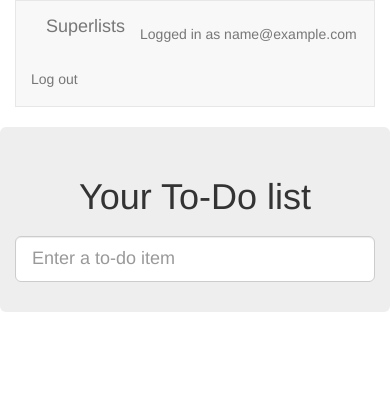
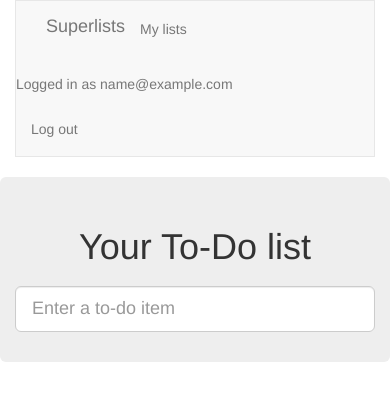
Before and after one commit to wrCisco/superlists-tdd-book, a Django app: template lists/templates/lists/list.html in a window 390 px wide. Shown: the top 401 px of the page. Run offline with Django 3.2, Linux system fonts and the light colour scheme; the template is opened without the code that fills it: values that come from a table or form of the project are taken from there, others are empty; the visitor is signed in with stand-in values (Sample User, id 1); some libraries are stand-ins or nearby versions.

Commit message:
Url, placeholder view, and first-cut templates for my_lists

```diff
--- a/lists/templates/lists/base.html
+++ b/lists/templates/lists/base.html
@@ -15,6 +15,9 @@
         <div class="container-fluid">
           <a class="navbar-brand" href="/">Superlists</a>
           {% if user.email %}
+	  <ul class="nav navbar-nav navbar-left">
+            <li><a href="{% url 'my_lists' user.email %}">My lists</a></li>
+          </ul>
           <ul class="nav navbar-nav navbar-right">
             <li class="navbar-text">Logged in as {{ user.email }}</li>
             <li><a href="{% url 'logout' %}">Log out</a></li>
@@ -47,6 +50,7 @@
         <div class="col-md-6 col-md-offset-3 jumbotron">
           <div class="text-center">
             <h1>{% block header_text %}{% endblock %}</h1>
+            {% block list_form %}
             <form method="POST" action="{% block form_action %}{% endblock %}">
               {{ form.text }}
               {% csrf_token %}
@@ -56,6 +60,7 @@
               </div>
 	      {% endif %}
             </form>
+            {% endblock %}
           </div>
         </div>
       </div>
@@ -63,6 +68,13 @@
       <div class="row">
         <div class="col-md-6 col-md-offset-3">
           {% block table %}
+          {% endblock %}
+        </div>
+      </div>
+
+      <div class="row">
+        <div class="col-md-6 col-md-offset-3">
+          {% block extra_content %}
           {% endblock %}
         </div>
       </div>
--- a/lists/urls.py
+++ b/lists/urls.py
@@ -20,4 +20,5 @@ from lists import views
 urlpatterns = [
     url(r'^new$', views.new_list, name='new_list'),
     url(r'^(\d+)/$', views.view_list, name='view_list'),
+    url(r'^users/(.+)/$', views.my_lists, name='my_lists'),
 ]
--- a/lists/views.py
+++ b/lists/views.py
@@ -40,3 +40,6 @@ def new_list(request):
         return redirect(list_)
     else:
         return render(request, 'lists/home.html', {'form': form})
+
+def my_lists(request, email):
+    return render(request, 'lists/my_lists.html')
```
Also changed, not shown: lists/templates/lists/my_lists.html (added, +14 -0 lines), lists/tests/test_views.py (+7 -0 lines).
